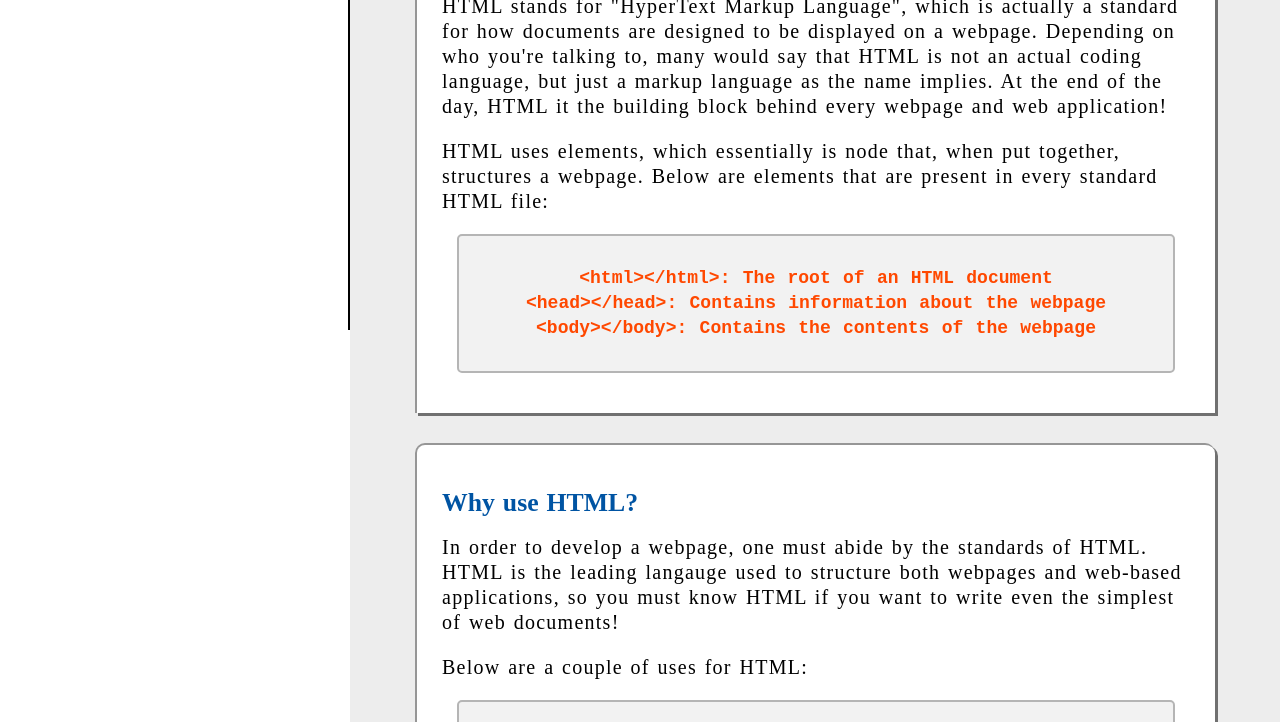
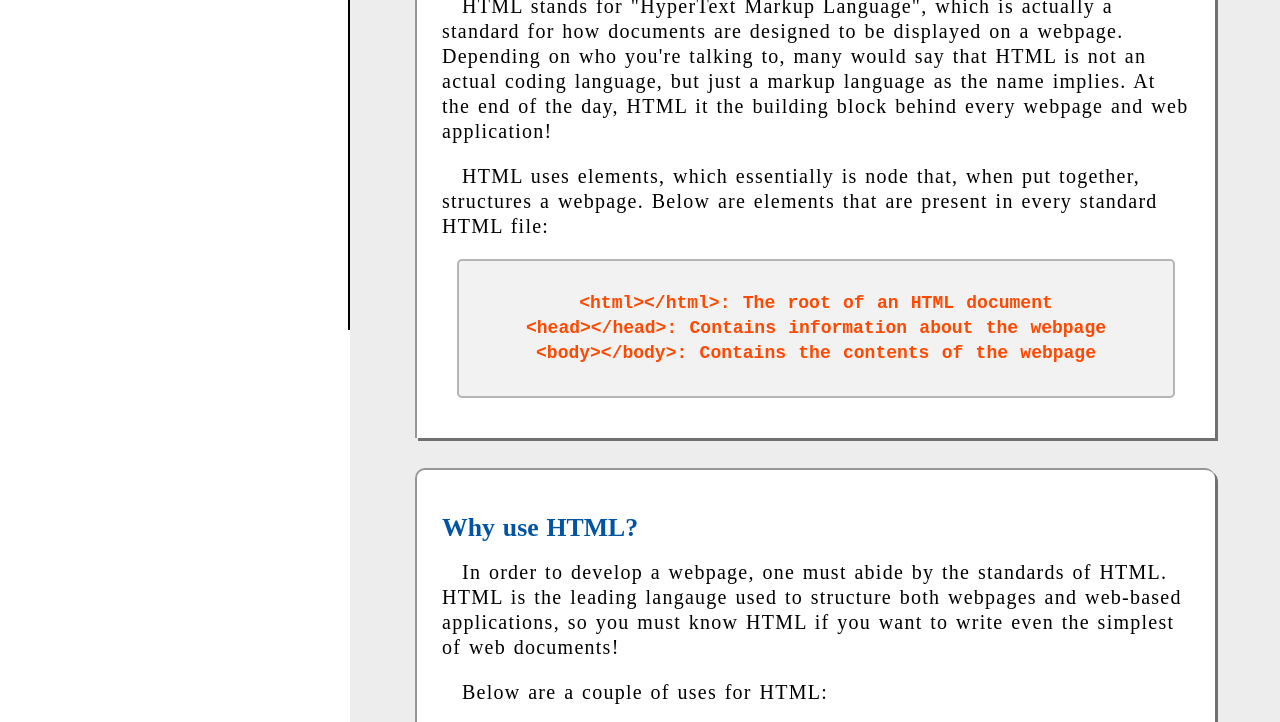
Before and after one commit to Joeseff6/HTML-CSS-Tips, a website: page public/index.html in a window 1280 px wide. Shown: the part 470-1192 px from the top of the page. Drawn offline with Linux system fonts and the light colour scheme.

Commit message:
Wrote psuedo for p elements

```diff
--- a/public/styles.css
+++ b/public/styles.css
@@ -58,6 +58,13 @@ p {
 
 .flex {
   display: flex;
+}
+
+p::before {
+  content: "";
+  width: 0;
+  height: 0;
+  margin-left: 2rem;
 }
 
 /* ----------- */
```
